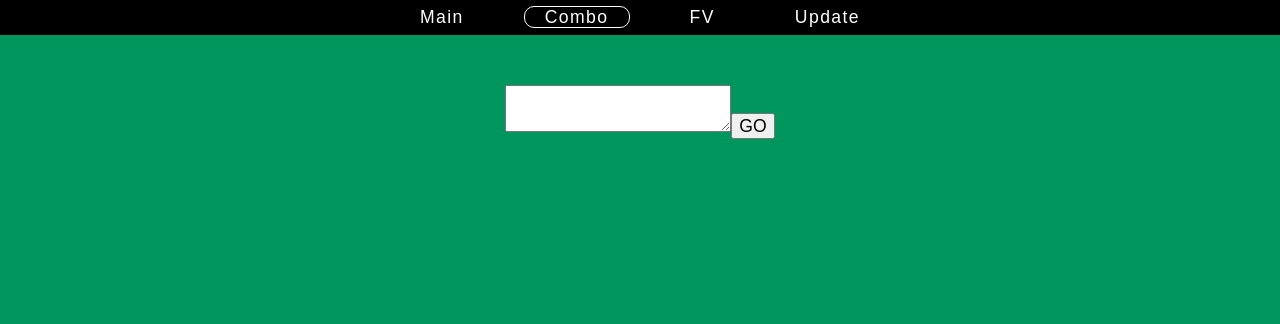
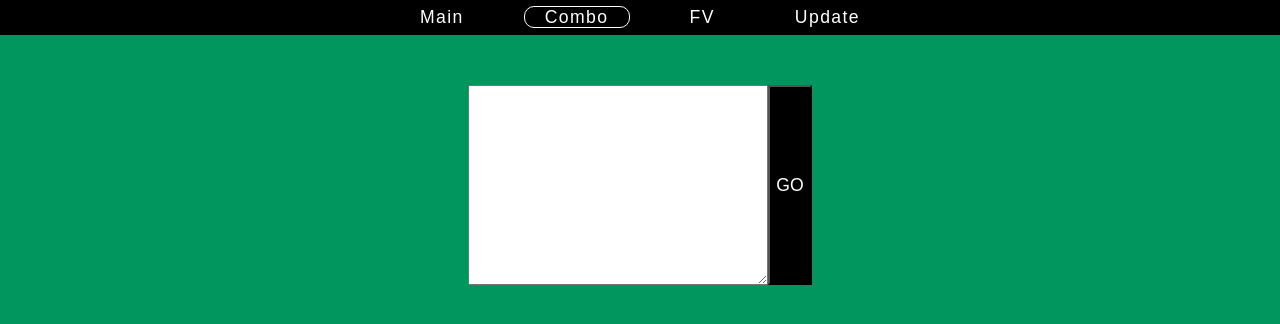
Before and after one commit to KubaTuta/Invoices, a React (Create React App) app: page /#/wordDistributor in a window 1280 px wide. Shown: the top 324 px of the page. Built offline with nearby package versions, Linux system fonts and the light colour scheme; a web font is replaced by a local one.

Commit message:
general styling

```diff
--- a/src/features/WordDistributor/index.js
+++ b/src/features/WordDistributor/index.js
@@ -1,5 +1,5 @@
 import { useState } from "react";
-import { ComboDiv, TextCombo } from "./styles";
+import { ComboButton, ComboDiv, ComboFrame, TextCombo } from "./styles";
 import Main from "../Main";
 
 const WordDistributor = () => {
@@ -25,10 +25,10 @@ const WordDistributor = () => {
 
   return (
     <ComboDiv>
-      <div>
+      <ComboFrame>
         <TextCombo value={textarea} onChange={updateTextarea}></TextCombo>
-        <button onClick={distributWords}>GO</button>
-      </div>
+        <ComboButton onClick={distributWords}>GO</ComboButton>
+      </ComboFrame>
       <Main plates={plates} setPlates={setPlates} />
     </ComboDiv>
   );
--- a/src/features/WordDistributor/styles.js
+++ b/src/features/WordDistributor/styles.js
@@ -4,9 +4,26 @@ export const ComboDiv = styled.div`
   display: flex;
   flex-direction: column;
   align-items: center;
+  justify-content: center;
   margin-top: 50px;
 `;
 
 export const TextCombo = styled.textarea`
-  height-max: auto;
+  height: 200px;
+  width: 300px;
 `;
+
+export const ComboFrame = styled.div`
+display: flex;
+`
+
+export const ComboButton = styled.button`
+color: white;
+background: black;
+transition: 0.2s;
+&:hover {
+  cursor: pointer;
+  background: rgba(0, 0, 0, 0.7);
+
+}
+`
```
